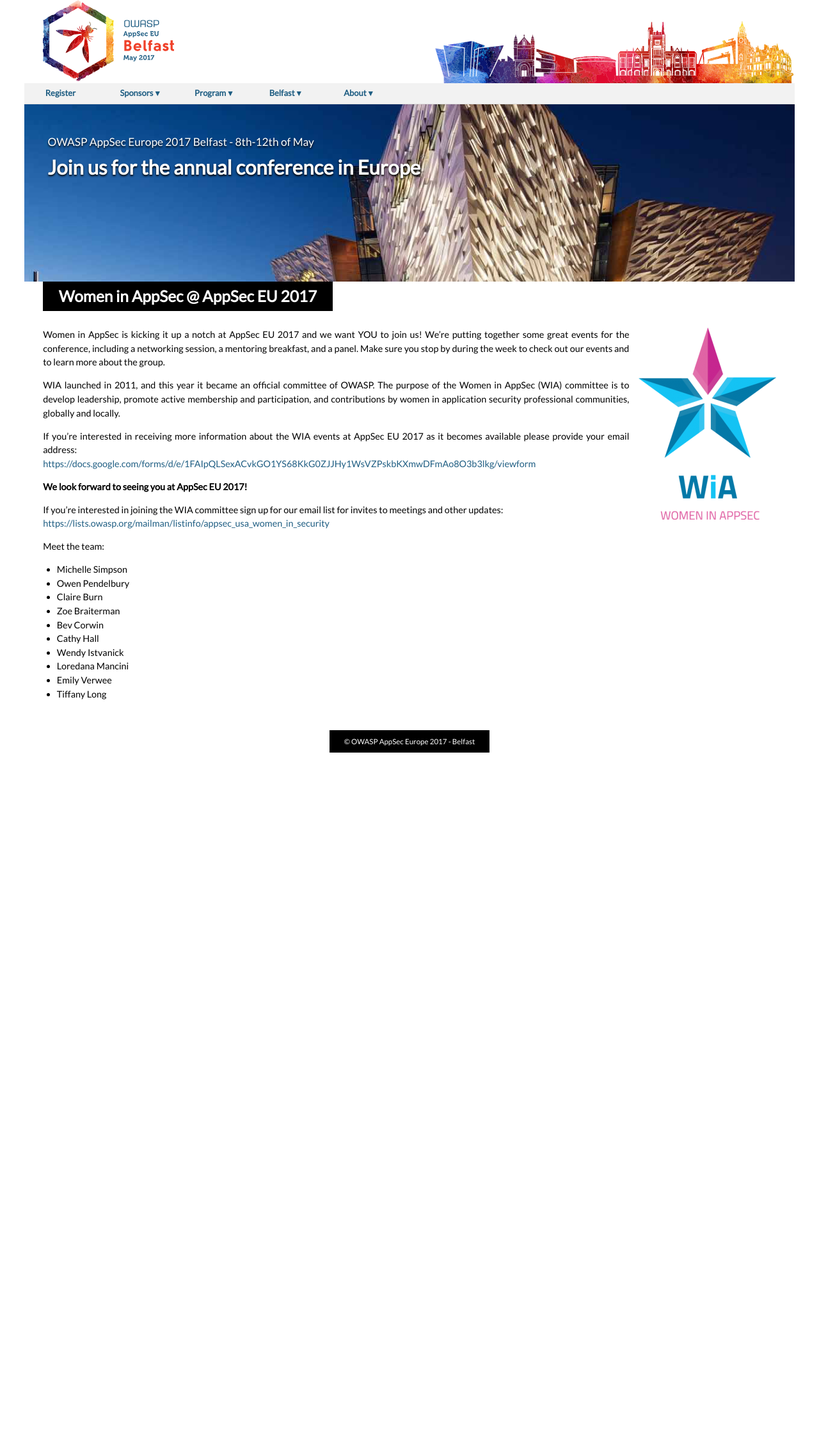
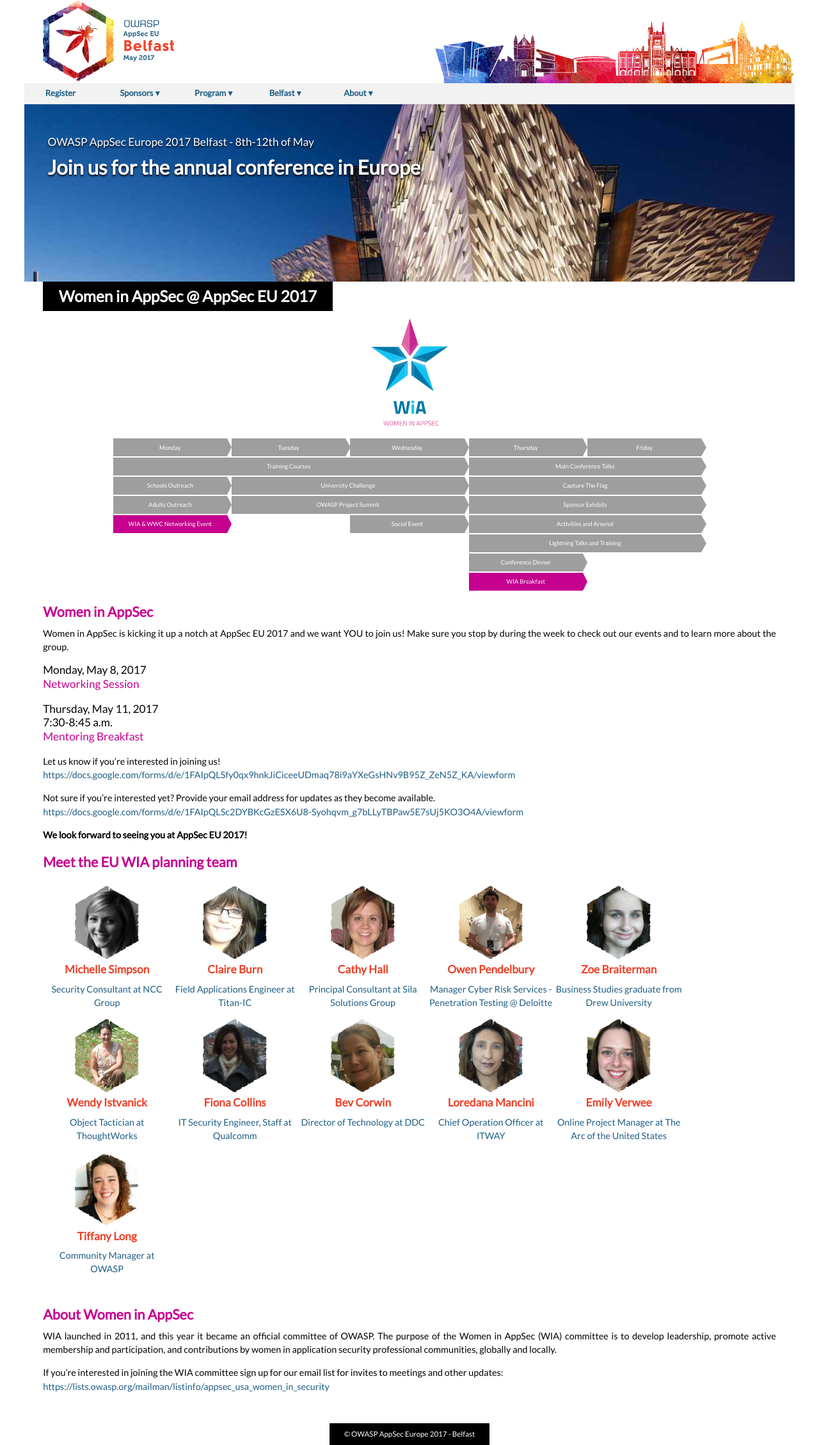
Before and after one commit to OWASP/AppSecEurope2017, a Jekyll site: the page built from program/women-in-appsec.md, in a window 1280 px wide. Shown: the whole page at 64% size. Built offline with Jekyll 4.4.1, drawn with Linux system fonts in a browser that asks for light colours; before the commit the page ends 1176 px from its top, so only the background shows below that.

Commit message:
Updates to women in appsec

```diff
--- a/_data/team.yml
+++ b/_data/team.yml
@@ -82,3 +82,37 @@
   - name: Antonio Fontes
   - name: Alex Kouzemtchenko
   - name: Benjamin Livshits
+wiateam:
+- name : Michelle Simpson
+  title: Security Consultant at NCC Group
+  image: michelle.png
+- name : Claire Burn
+  title: Field Applications Engineer at Titan-IC
+  image: claire.png
+- name : Cathy Hall
+  title: Principal Consultant at Sila Solutions Group
+  image: cathy.png
+- name : Owen Pendelbury
+  title: Manager Cyber Risk Services - Penetration Testing @ Deloitte
+  image: owen.png
+- name : Zoe Braiterman
+  title: Business Studies graduate from Drew University
+  image: zoe.png
+- name : Wendy Istvanick
+  title: Object Tactician at ThoughtWorks
+  image: wendy.png
+- name : Fiona Collins
+  title: IT Security Engineer, Staff at Qualcomm
+  image: fiona.png
+- name : Bev Corwin
+  title: Director of Technology at DDC
+  image: bev.png
+- name : Loredana Mancini
+  title: Chief Operation Officer at ITWAY
+  image: loredana.png
+- name : Emily Verwee
+  title: Online Project Manager at The Arc of the United States
+  image: emily.png
+- name : Tiffany Long
+  title: Community Manager at OWASP
+  image: tiffany.png
--- a/assets/css/style.scss
+++ b/assets/css/style.scss
@@ -443,6 +443,12 @@
 				left: -0.2em;
 			}
 		}
+		td.wia {
+			background-color: #c5008f;
+			&:after {
+				background-image: url(../images/pointed-wia.svg);
+			}
+		}
 	}
 
 
--- a/index.html
+++ b/index.html
@@ -31,9 +31,10 @@
 <tr><td colspan="3" class="blue">Training Courses</td><td colspan="2" class="orange">Main Conference Talks</td></tr>
 <tr><td class="green">Schools Outreach</td><td colspan="2" class="green">University Challenge</td><td colspan="2" class="orange">Capture The Flag</td></tr>
 <tr><td class="green">Adults Outreach</td><td colspan="2" class="green">OWASP Project Summit</td><td colspan="2" class="orange">Sponsor Exhibits</td></tr>
-<tr><td colspan="2" class="white"></td><td class="green">Social Event</td><td colspan="2" class="orange">Activities and Arsenal</td></tr>
+<tr><td class="green">WIA & WWC Networking Event</td><td class="white"></td><td class="green">Social Event</td><td colspan="2" class="orange">Activities and Arsenal</td></tr>
 <tr><td colspan="3" class="white"></td><td colspan="2" class="orange">Lightning Talks and Training</td></tr>
 <tr><td colspan="3" class="white"></td><td class="orange">Conference Dinner</td></tr>
+<tr><td colspan="3" class="white"></td><td colspan="1" class="green">WIA Breakfast</td></tr>
 <tr><td colspan="5" class="white"><ul class="legend">
   <li class="orange">Conference Ticket</li>
   <li class="blue">Training Costs</li>
--- a/program/women-in-appsec.md
+++ b/program/women-in-appsec.md
@@ -3,30 +3,63 @@
 ---
 
 # Women in AppSec @ AppSec EU 2017
+<div style="text-align: center;">
+<img src="/assets/images/WIA_Logo-215x300.png" style="float: none; width: 120px; margin: 0px 0px 1em 0px;">
+</div>
 
-<img src="/assets/images/WIA_Logo-215x300.png" style="float:right; margin: 1em 0em 1em 1em">
+<div class="nomargins">
+<table class="arrowed" style="max-width: 99em; margin:0 auto; margin-bottom: 1em">
+<tr><td>Monday</td><td>Tuesday</td><td>Wednesday</td><td>Thursday</td><td>Friday</td></tr>
+<tr><td colspan="3">Training Courses</td><td colspan="2">Main Conference Talks</td></tr>
+<tr><td>Schools Outreach</td><td colspan="2">University Challenge</td><td colspan="2">Capture The Flag</td></tr>
+<tr><td>Adults Outreach</td><td colspan="2">OWASP Project Summit</td><td colspan="2">Sponsor Exhibits</td></tr>
+<tr><td class="wia">WIA & WWC Networking Event</td><td class="white"></td><td>Social Event</td><td colspan="2">Activities and Arsenal</td></tr>
+<tr><td colspan="3" class="white"></td><td colspan="2">Lightning Talks and Training</td></tr>
+<tr><td colspan="3" class="white"></td><td>Conference Dinner</td></tr>
+<tr><td colspan="3" class="white"></td><td colspan="1" class="wia">WIA Breakfast</td></tr>
+</table>
+</div>
 
-Women in AppSec is kicking it up a notch at AppSec EU 2017 and we want YOU to join us! We’re putting together some great events for the conference, including a networking session, a mentoring breakfast, and a panel. Make sure you stop by during the week to check out our events and to learn more about the group.
+<h2 style="color: #c5008f">Women in AppSec</h2>
+
+Women in AppSec is kicking it up a notch at AppSec EU 2017 and we want YOU to join us! Make sure you stop by during the week to check out our events and to learn more about the group.
+
+<p style="font-size: 120%">
+Monday, May 8, 2017<br>
+<span style="color: #c5008f">Networking Session</span>
+</p>
+
+<p style="font-size: 120%">
+Thursday, May 11, 2017<br>
+7:30-8:45 a.m.<br>
+<span style="color: #c5008f">Mentoring Breakfast</span>
+</p>
+
+
+Let us know if you’re interested in joining us!
+[https://docs.google.com/forms/d/e/1FAIpQLSfy0qx9hnkJiCiceeUDmaq78i9aYXeGsHNv9B95Z_ZeN5Z_KA/viewform](https://docs.google.com/forms/d/e/1FAIpQLSfy0qx9hnkJiCiceeUDmaq78i9aYXeGsHNv9B95Z_ZeN5Z_KA/viewform)
+
+
+Not sure if you’re interested yet? Provide your email address for updates as they become available.
+[https://docs.google.com/forms/d/e/1FAIpQLSc2DYBKcGzESX6U8-Syohqvm_g7bLLyTBPaw5E7sUj5KO3O4A/viewform](https://docs.google.com/forms/d/e/1FAIpQLSc2DYBKcGzESX6U8-Syohqvm_g7bLLyTBPaw5E7sUj5KO3O4A/viewform)
+
+**We look forward to seeing you at AppSec EU 2017!**
+
+<h2 style="color: #c5008f">Meet the EU WIA planning team</h2>
+
+<ul class="team-list">
+{% for member in site.data.team.wiateam %}
+<li>
+	<img src="/assets/images/mask.png" class="masked" style="background-image: url(/assets/images/wia/{{member.image | default: 'owasp_logo.png'}})" alt="{{member.name}} {{member.role}}">
+	<h3>{{member.name}}</h3>
+	<span class="role">{{member.title}}</span>
+</li>
+{% endfor %}
+</ul>
+
+<h2 style="color: #c5008f">About Women in AppSec</h2>
 
 WIA launched in 2011, and this year it became an official committee of OWASP. The purpose of the Women in AppSec (WIA) committee is to develop leadership, promote active membership and participation, and contributions by women in application security professional communities, globally and locally.
 
-If you’re interested in receiving more information about the WIA events at AppSec EU 2017 as it becomes available please provide your email address:
-[https://docs.google.com/forms/d/e/1FAIpQLSexACvkGO1YS68KkG0ZJJHy1WsVZPskbKXmwDFmAo8O3b3lkg/viewform](https://docs.google.com/forms/d/e/1FAIpQLSexACvkGO1YS68KkG0ZJJHy1WsVZPskbKXmwDFmAo8O3b3lkg/viewform)
-
-**We look forward to seeing you at AppSec EU 2017!**
-
 If you’re interested in joining the WIA committee sign up for our email list for invites to meetings and other updates:
 [https://lists.owasp.org/mailman/listinfo/appsec_usa_women_in_security](https://lists.owasp.org/mailman/listinfo/appsec_usa_women_in_security)
-
-Meet the team:
-
-* Michelle Simpson
-* Owen Pendelbury
-* Claire Burn
-* Zoe Braiterman
-* Bev Corwin
-* Cathy Hall
-* Wendy Istvanick
-* Loredana Mancini
-* Emily Verwee
-* Tiffany Long
```
Also changed, not shown: assets/images/pointed-wia.svg (added), assets/images/wia/bev.png (added), assets/images/wia/cathy.png (added), assets/images/wia/claire.png (added), assets/images/wia/emily.png (added), assets/images/wia/fiona.png (added), assets/images/wia/loredana.png (added), assets/images/wia/michelle.png (added), assets/images/wia/owen.png (added), assets/images/wia/tiffany.png (added), assets/images/wia/wendy.png (added), assets/images/wia/zoe.png (added).
